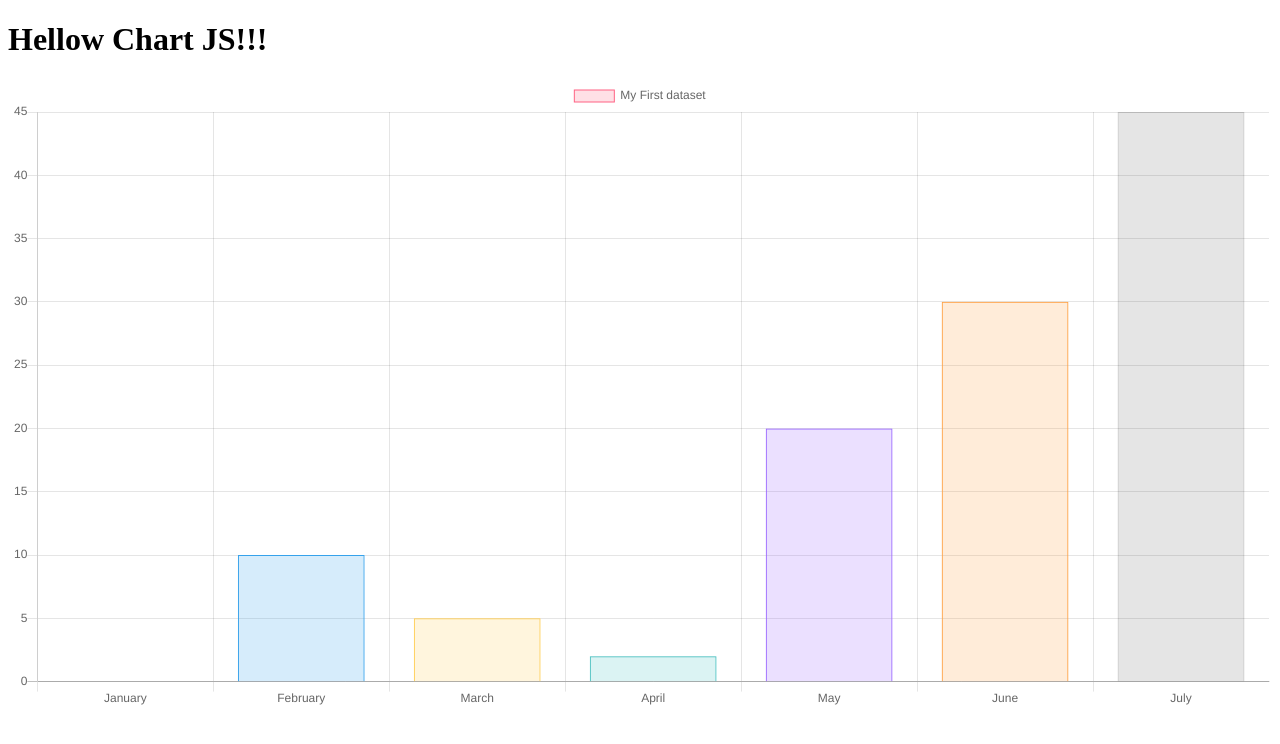
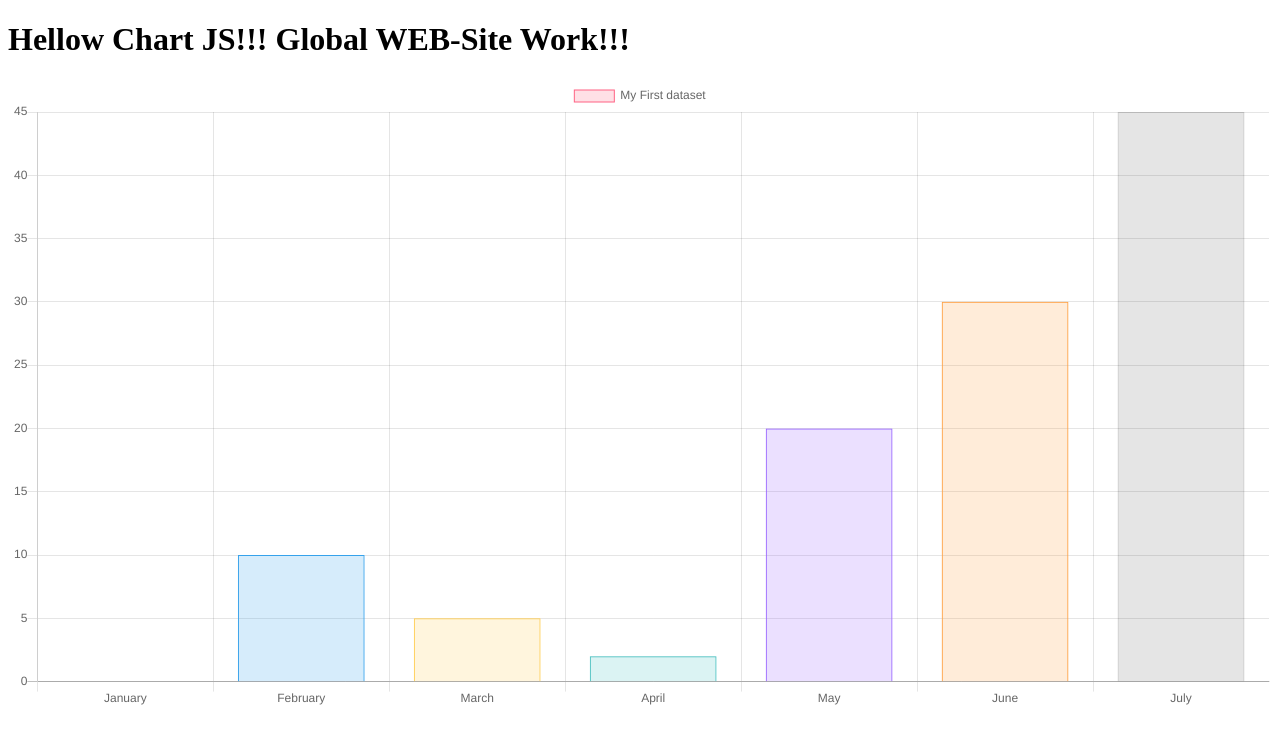
Before and after one commit to DmitryIDEA2OO19/CHART_JS_EXAMPLE, a plain HTML site: page Site/index.html in a window 1280 px wide. Drawn offline with Linux system fonts and the light colour scheme.

Commit message:
Small addition to our page content.

```diff
--- a/Site/index.html
+++ b/Site/index.html
@@ -5,7 +5,7 @@
 <title>JS CHART JS</title>
 </head>
 <body>
-<h1>Hellow Chart JS!!!</h1>
+<h1>Hellow Chart JS!!! Global WEB-Site Work!!!</h1>
 <canvas id="myChart"></canvas>
 <!--<script src="https://cdnjs.cloudflare.com/ajax/libs/Chart.js/2.8.0/Chart.js"></script>-->
 <script src="Chart.js"></script>
```
